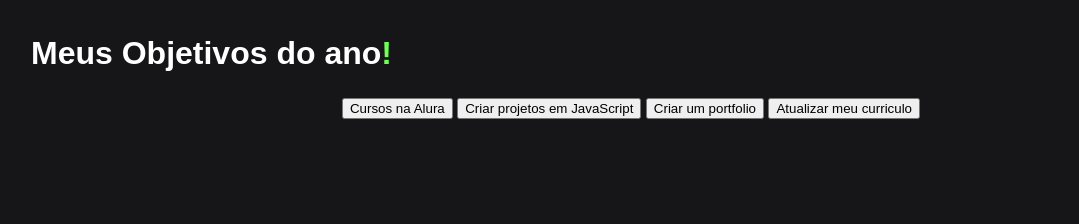
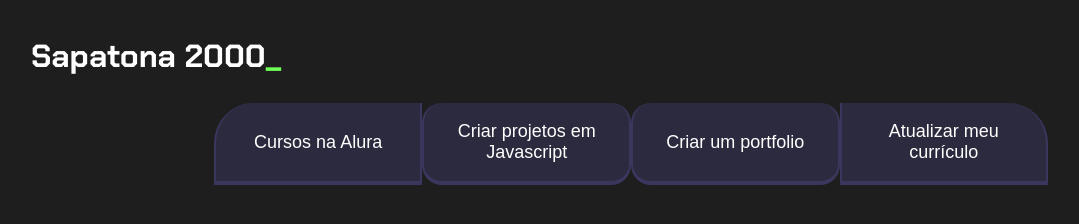
Before and after one commit to AryVitoriaa/Primeiro-Projeto-2024, a plain HTML site: page index.html in a window 1280 px wide. Shown: the whole page, without its empty margins (9-1088 px from the left). Drawn offline with Linux system fonts and the light colour scheme.

Commit message:
Add files via upload

```diff
--- a/index.html
+++ b/index.html
@@ -1,19 +1,21 @@
 <!DOCTYPE html>
 <html lang="pt-br">
+
 <head>
     <meta charset="UTF-8">
     <meta name="viewport" content="width=device-width, initial-scale=1.0">
     <title>Meus objetivos do ano</title>
     <link rel="stylesheet" href="style.css">
 </head>
+
 <body>
     <section class="conteudo-principal">
-      <h2 class="titulo-principal">Meus Objetivos do ano<span>!</span></h2>
+        <h2 class="titulo-principal">Sapatona 2000<span>_</span></h2>
         <div class="botoes">
-        <button class="botao">Cursos na Alura</button>
-        <button class="botao">Criar projetos em JavaScript</button>
+            <button class="botao ativo">Cursos na Alura</button>
+            <button class="botao">Criar projetos em Javascript</button>
             <button class="botao">Criar um portfolio</button>
-        <button class="botao">Atualizar meu curriculo</button>
+            <button class="botao">Atualizar meu currículo</button>
         </div>
     </section>
 </body>
--- a/style.css
+++ b/style.css
@@ -1,7 +1,7 @@
-@import url('https://fonts.googleapis.com/css2?family-Chakra+Petch:w ght@400:700&display=swap');
+@import url('https://fonts.googleapis.com/css2?family=Chakra+Petch:wght@400;700&display=swap');
 
 :root {
-  --cor-de-fundo: #161618;
+    --cor-de-fundo: #1E1E1E;
     --verde: #6FFF57;
     --branco: #FFFFFF;
     --botao-ativo: #3A375E;
@@ -15,8 +15,9 @@ body {
     font-family: 'Chakra Petch', sans-serif;
 }
 
-.conteudo-principal{
-  display:flex;
+
+.conteudo-principal {
+    display: flex;
     flex-direction: column;
     justify-content: center;
     align-items: center;
@@ -25,12 +26,67 @@ body {
     margin: 0 auto;
 }
 
-.titulo-principal{
+.titulo-principal {
     text-align: left;
     width: 100%;
     font-size: 32px;
+    animation-name: "pisca";
+    animation-duration: 2s;
+    animation-iteration-count: infinite;
+    animation-timing-function: ease-in-out;
+    animation-duration: alternate;
 }
 
-.titulo-principal span{
+.titulo-principal span {
     color: var(--verde);
+
 }
+
+.botao {
+    font-family: "Crakra Petch", sans-serif;
+    background-color: var(--botao-inativo);
+    color: var(--branco);
+    display: flex;
+    justify-content: center;
+    padding: 1em;
+    font-size: 18px;
+    align-items: center;
+    width: 100%;
+    border-bottom: 4px solid var(--botao-ativo);
+    border-left: 2px solid var(--botao-ativo);
+    border-right: 2px solid var(--botao-ativo);
+    border-top: none;
+}
+
+.botao:first-child {
+    border-radius: 40px 40px 0 0;
+}
+
+.botoes {
+    display: block;
+}
+
+
+@keyframes pisca{
+  0%{color: aqua;}
+  50%{color: #6FFF57;}
+  100%{color: red;}
+}
+
+@media screen and (min-width: 768px) {
+    .botoes {
+        display: flex;
+    }
+
+    .botao:first-child {
+        border-radius: 40px 0 0 0;
+    }
+
+    .botao:last-child {
+        border-radius: 0 40px 0 0;
+    }
+}
+.botao{
+  border-radius: 20px;
+
+}
```
Lines whose indentation alone changed are shown as unchanged.
